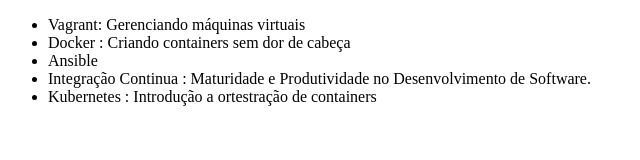
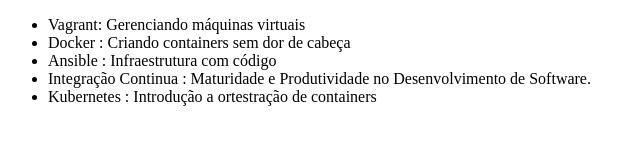
Before and after one commit to AllanCruzX/alura-git, a plain HTML site: page index.html in a window 1280 px wide. Shown: the whole page, without its empty margins (0-640 px from the left). Drawn offline with Linux system fonts and the light colour scheme.

Commit message:
Alterando o nome do curso Ansible

```diff
--- a/index.html
+++ b/index.html
@@ -8,7 +8,7 @@
     <ul>
         <li>Vagrant: Gerenciando máquinas virtuais</li>
         <li>Docker : Criando containers sem dor de cabeça</li>
-        <li>Ansible</li>
+        <li>Ansible : Infraestrutura com código</li>
         <li>Integração Continua : Maturidade e Produtividade no Desenvolvimento de Software.</li>
         <li>Kubernetes : Introdução a ortestração de containers</li>
     </ul>
```
